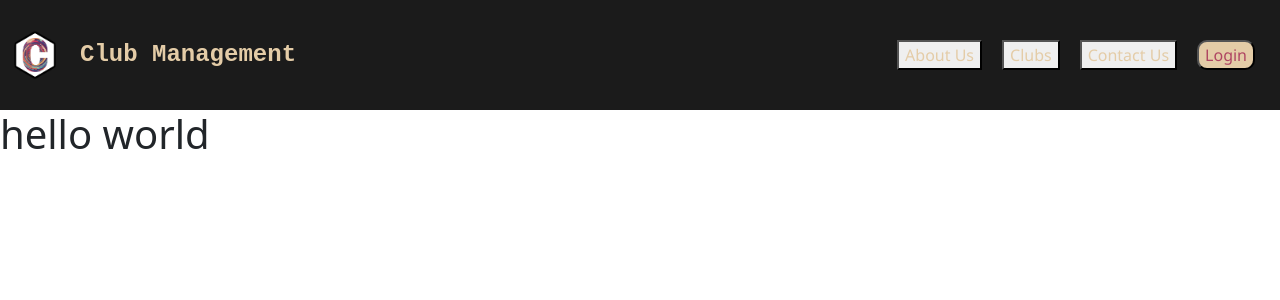
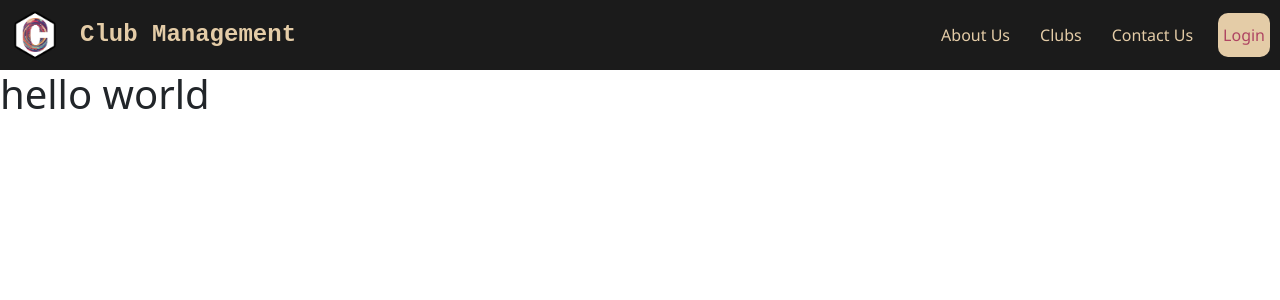
Before and after one commit to DreaserousProductions/club-management, an Angular app in the folder frontend/club-management-ui/: page / in a window 1280 px wide. Shown: the top 300 px of the page. Built offline with nearby package versions, Linux system fonts and the light colour scheme.

Commit message:
Issue resolving on navbar designs

```diff
--- a/frontend/club-management-ui/src/app/nav-panel/nav-panel.component.css
+++ b/frontend/club-management-ui/src/app/nav-panel/nav-panel.component.css
@@ -28,12 +28,15 @@ div {
 }
 
 .buttons {
-    padding: 30px 15px 30px 15px;
     font-family: 'Segoe UI', Tahoma, Geneva, Verdana, sans-serif;
     font-size: 16px;
+}
 
-    border: none !important;
-    background: none !important;
+.buttons button {
+    border: none;
+    background: none;
+
+    padding: 10px 5px 10px 5px;
 }
 
 .buttons .text-button {
```
